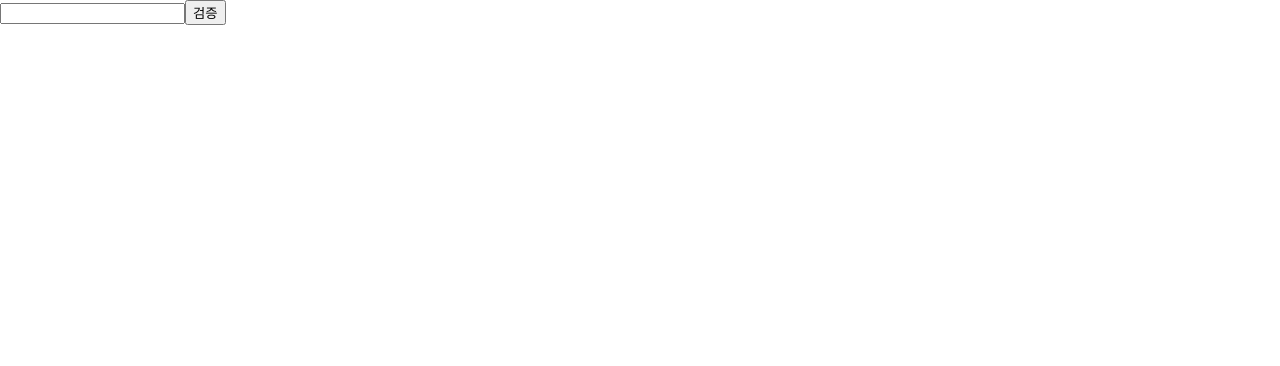
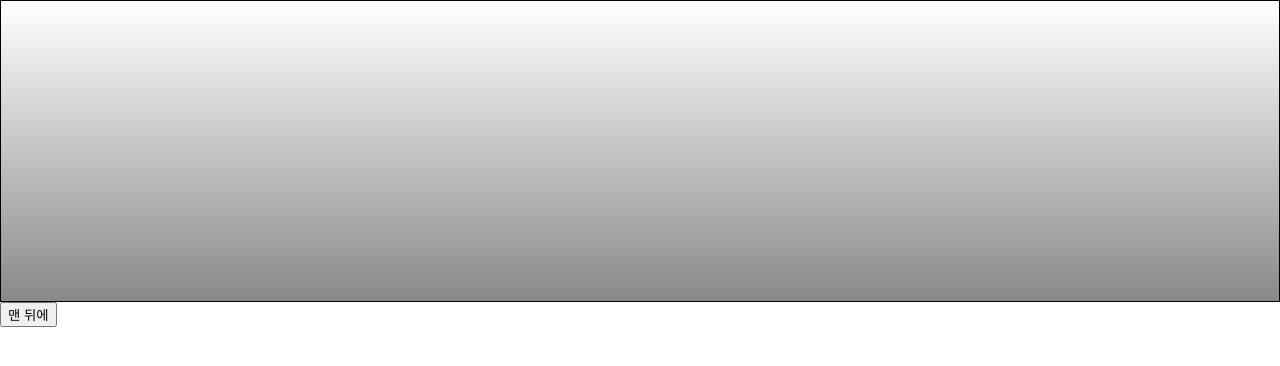
Before and after one commit to parkgeonwoong/study-reacts, a React (Create React App) app: page / in a window 1280 px wide. Shown: the top 366 px of the page. Built offline with nearby package versions, Linux system fonts and the light colour scheme.

Commit message:
ref: Component

```diff
--- a/src/App.js
+++ b/src/App.js
@@ -1,10 +1,25 @@
 import { Component } from "react";
 import "./App.css";
-import ValidationSample from "./components/ValidationSample";
+import ScrollBox from "./components/ScrollBox";
 
 class App extends Component {
   render() {
-    return <ValidationSample />;
+    return (
+      <div>
+        <ScrollBox
+          ref={(ref) => {
+            this.scrollBox = ref;
+          }}
+        />
+        <button
+          onClick={() => {
+            this.scrollBox.scrollToBottom();
+          }}
+        >
+          맨 뒤에
+        </button>
+      </div>
+    );
   }
 }
 
--- /dev/null
+++ b/src/components/ScrollBox.js
@@ -0,0 +1,36 @@
+import { Component } from "react";
+
+class ScrollBox extends Component {
+  scrollToBottom = () => {
+    const { scrollHeight, clientHeight } = this.box;
+    this.box.scrollTop = scrollHeight - clientHeight;
+  };
+
+  render() {
+    const style = {
+      border: "1px solid black",
+      height: "300px",
+      weight: "300px",
+      overflow: "auto",
+      position: "relative",
+    };
+
+    const innerStyle = {
+      width: "100%",
+      height: "650px",
+      background: "linear-gradient(white, black)",
+    };
+    return (
+      <div
+        style={style}
+        ref={(ref) => {
+          this.box = ref;
+        }}
+      >
+        <div style={innerStyle}></div>
+      </div>
+    );
+  }
+}
+
+export default ScrollBox;
```
